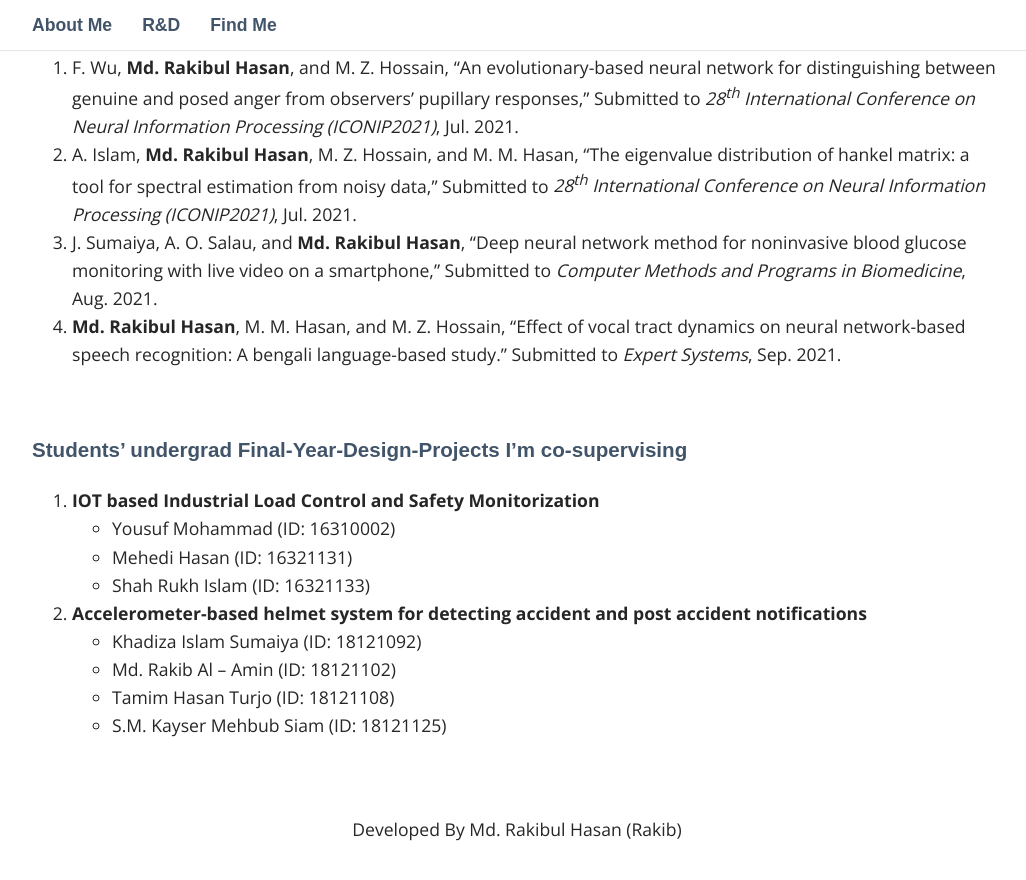
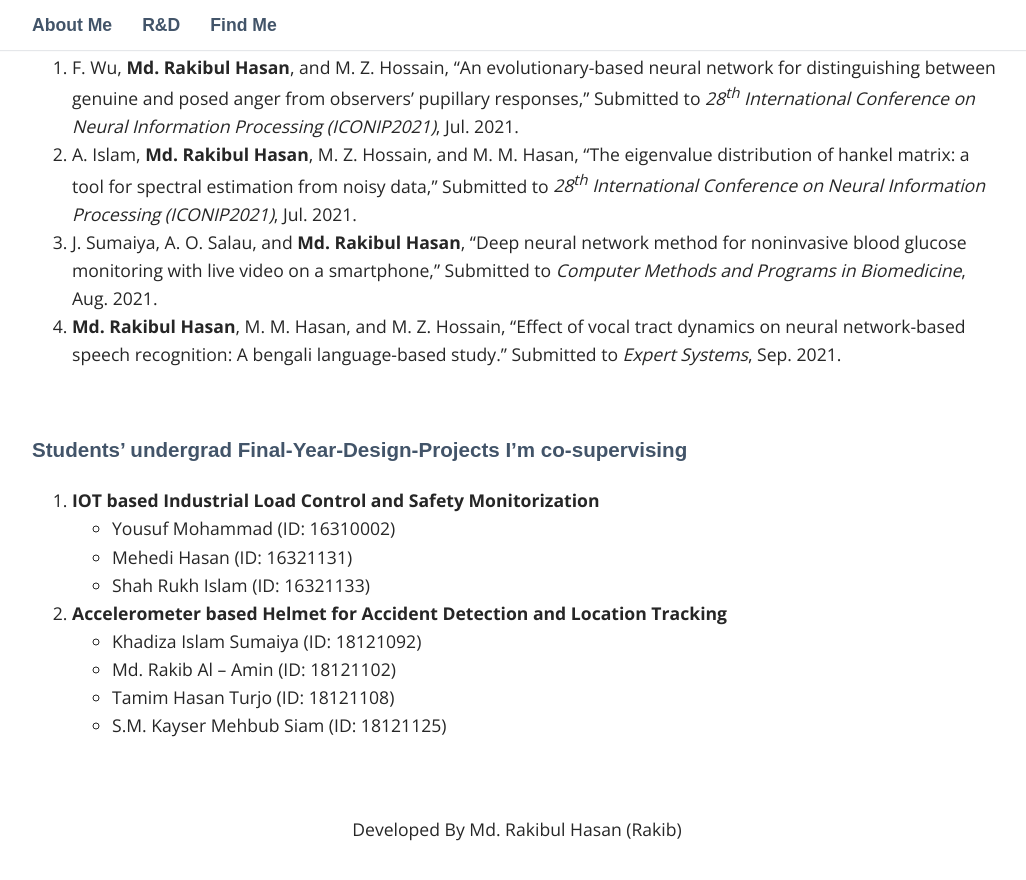
Before and after one commit to hasan-rakibul/hasan-rakibul.github.io, a Jekyll site: the page built from _pages/02_R&D.md, in a window 1280 px wide and 900 px high, scrolled down 613 px. Shown: the top 880 px of the window, without its empty margins (123-1149 px from the left). Built offline with Jekyll 4.4.1, drawn with Linux system fonts in a browser that asks for light colours; some web fonts are replaced.

Commit message:
FYDP project name changed

```diff
--- a/_pages/02_R&D.md
+++ b/_pages/02_R&D.md
@@ -27,7 +27,7 @@ permalink: /r&d/
  * Yousuf Mohammad (ID: 16310002)
  * Mehedi Hasan (ID: 16321131)
  * Shah Rukh Islam (ID: 16321133)
-2. **Accelerometer-based helmet system for detecting accident and post accident notifications**
+2. **Accelerometer based Helmet for Accident Detection and Location Tracking**
  * Khadiza Islam Sumaiya (ID: 18121092)
  * Md. Rakib Al – Amin (ID: 18121102)
  * Tamim Hasan Turjo (ID: 18121108)
```
